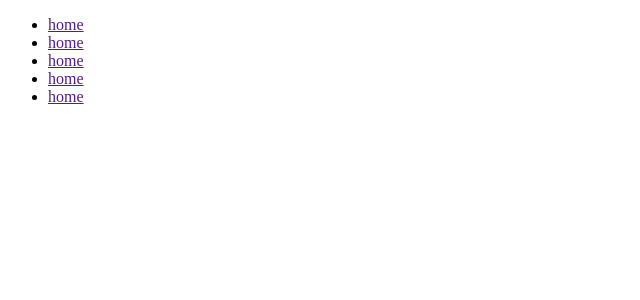
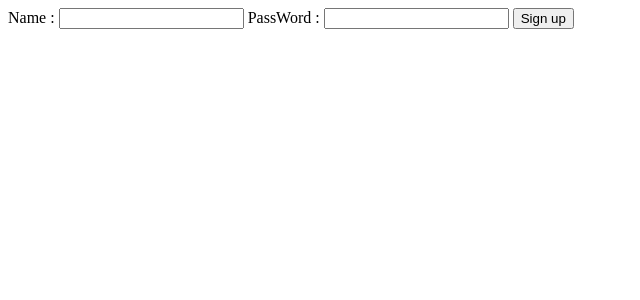
Before and after one commit to Himanshu-data-science/blog-website, a Node server app: template views/Dashboard.ejs in a window 1280 px wide. Shown: the top 300 px of the page, without its empty margins (0-640 px from the left). Run offline with Node 20, Linux system fonts and the light colour scheme; the template is opened without the code that fills it, so the values that code supplies are empty.

Commit message:
Sandeep changes

```diff
--- /dev/null
+++ b/API/auth.js
@@ -0,0 +1,4 @@
+exports.login = (req,res)=>{
+    console.log("Rehed here")
+    res.render('main',{name:req.body.userName})
+}
--- a/app.js
+++ b/app.js
@@ -19,11 +19,10 @@ app.use(express.json());
 app.use(express.urlencoded({ extended: false }));
 app.use(cookieParser());
 app.use(express.static(path.join(__dirname, 'public')));
-function himu(){
-  console.log('HEHEHE');
-  next();
-}
-app.use('/check',himu,require('./routes/index'))
+
+
+app.use('/auth',require('./routes/users'))
+app.use('/check',require('./routes/index'))
 // app.use('/users', usersRouter);
 // require('./routes/r-main');
 // catch 404 and forward to error handler
--- a/views/Dashboard.ejs
+++ b/views/Dashboard.ejs
@@ -7,14 +7,11 @@
 </head>
 <body>
 
-    <div class="main">
-        <ul>
-            <li><a href="">home</a></li>
-            <li><a href="">home</a></li>
-            <li><a href="">home</a></li>
-            <li><a href="">home</a></li>
-            <li><a href="">home</a></li>
-        </ul>
-    </div>
+<form action="/auth/login" method="POST">
+    Name : <input type="text " name="userName">
+    PassWord : <input type="password" name = "pass">
+    <button type="submit">Sign up </button>
+</form>
+
 </body>
 </html>
```
Also changed, not shown: routes/index.js (+4 -5 lines), routes/users.js (+5 -4 lines), views/main.ejs (added, +11 -0 lines).
